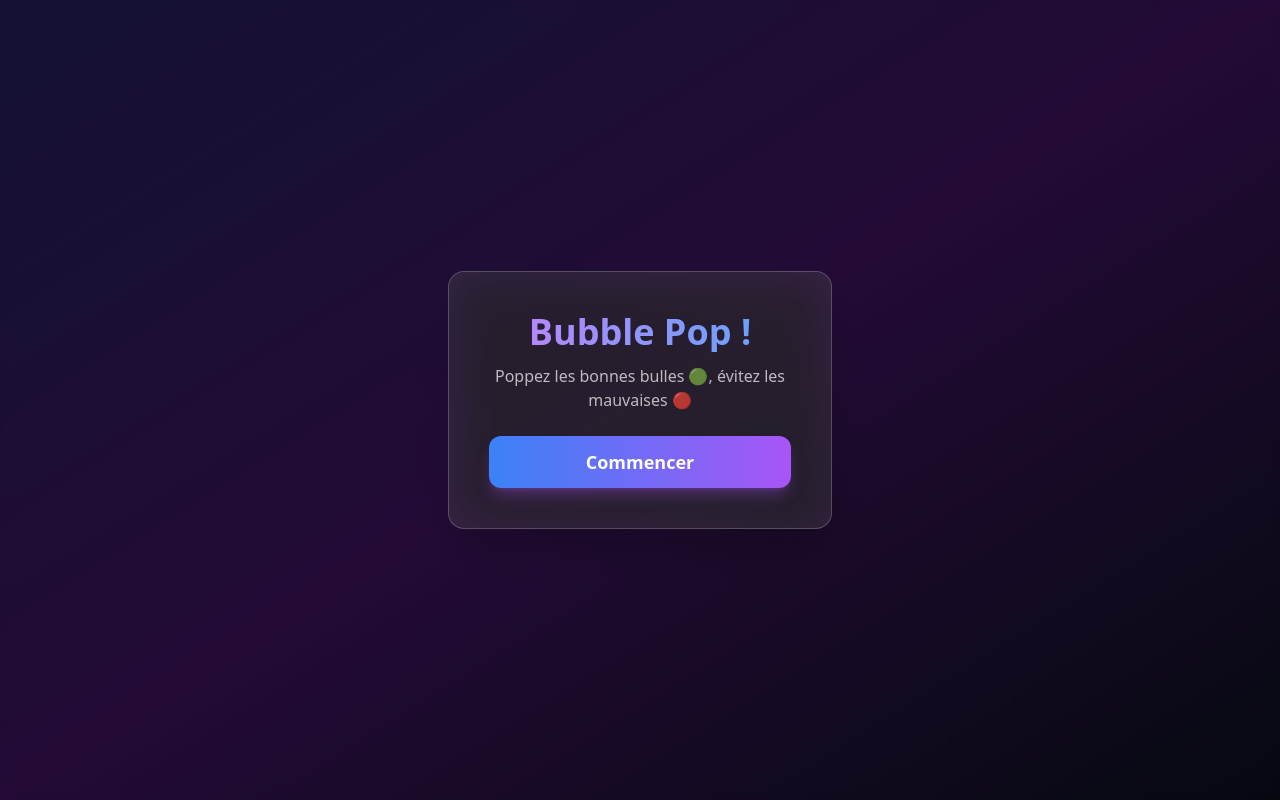
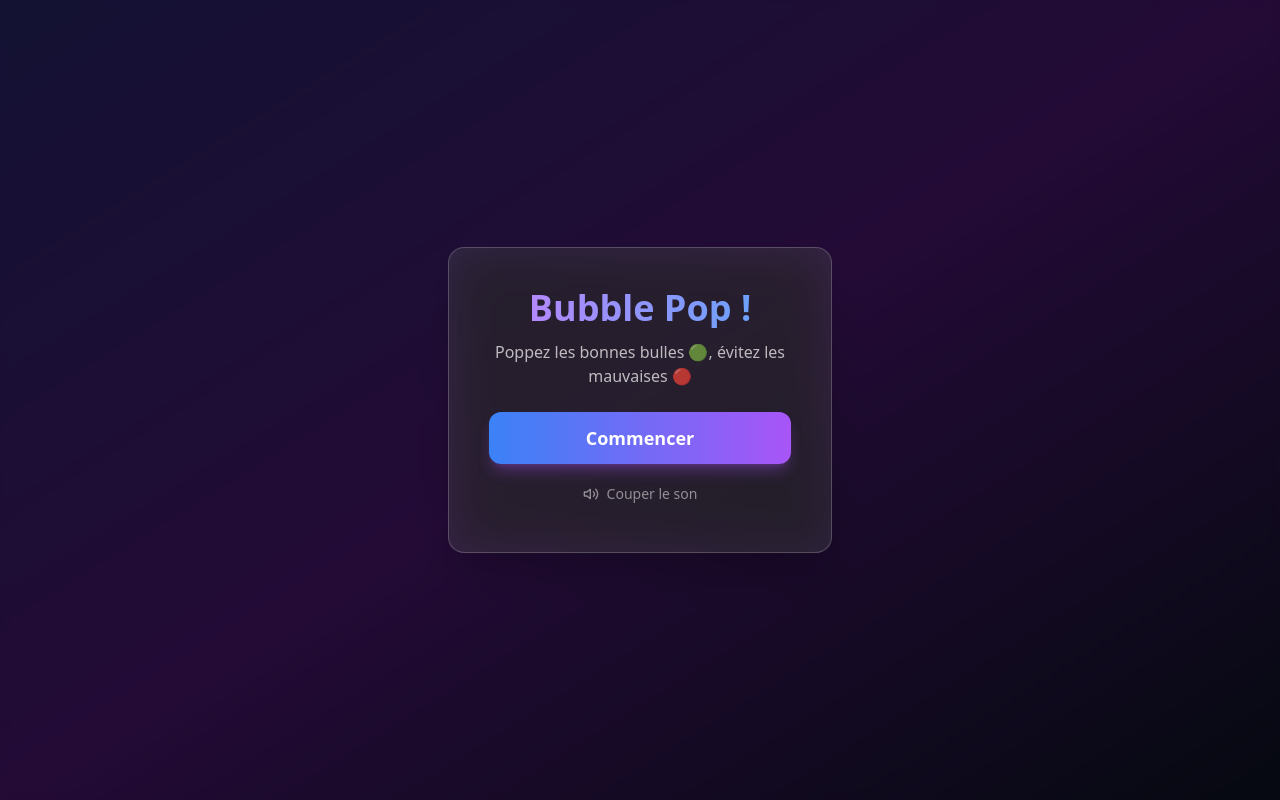
Before and after one commit to MickaWilk/WatthieuGame, a React (Vite) app: page / in a window 1280 px wide. Built offline with nearby package versions, Linux system fonts and the light colour scheme.

Commit message:
feat: bouton mute sur l'écran d'accueil
Co-Authored-By: Claude Sonnet 4.6 <noreply@anthropic.com>

```diff
--- a/src/App.tsx
+++ b/src/App.tsx
@@ -1,4 +1,5 @@
 import React, { useState, useEffect, useRef } from 'react';
+import { Volume2, VolumeX } from 'lucide-react';
 import { Bubble } from './components/Bubble';
 import { GameUI } from './components/GameUI';
 import { Friend, BubbleData, GameState } from './types';
@@ -286,6 +287,13 @@ function App() {
             >
               {gameState.timeLeft === 0 ? 'Rejouer' : 'Commencer'}
             </button>
+            <button
+              onClick={handleToggleMute}
+              className="mt-3 flex items-center justify-center gap-2 w-full py-2 rounded-xl text-sm text-white/50 hover:text-white/80 hover:bg-white/10 transition-all duration-150"
+            >
+              {muted ? <VolumeX className="w-4 h-4" /> : <Volume2 className="w-4 h-4" />}
+              {muted ? 'Son désactivé' : 'Couper le son'}
+            </button>
           </div>
         </div>
       )}
```
